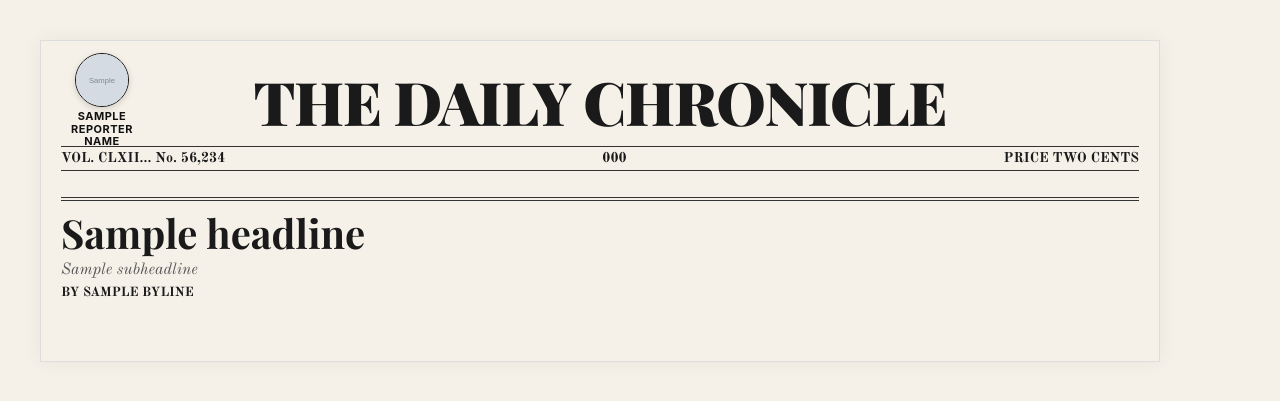
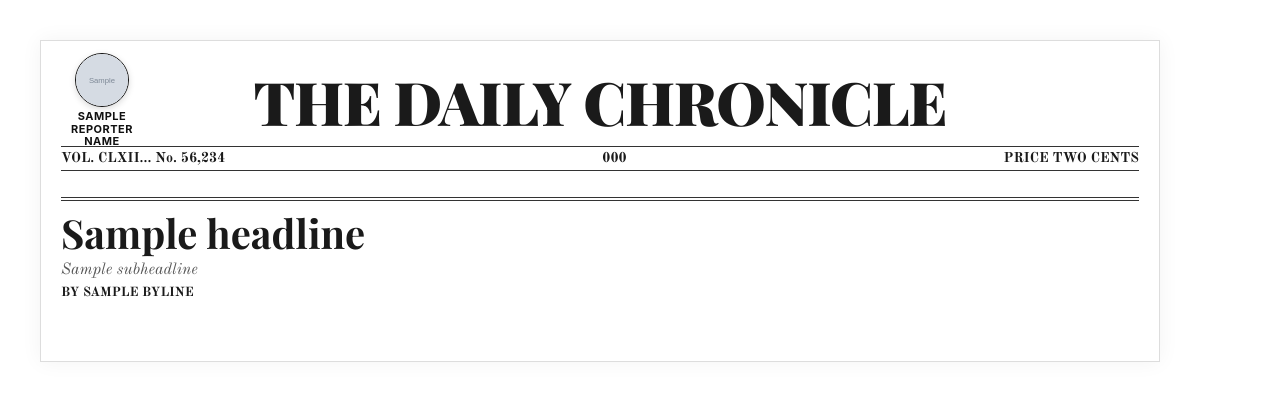
Before and after one commit to Mohitroyal/News-Backend, a Python web app: template app/renderer/templates/classic.html in a window 1280 px wide. Shown: the top 401 px of the page. Run offline with Jinja, Linux system fonts and the light colour scheme; the template is opened without the code that fills it: most values are stand-ins (such as "Sample title", 1, 10 or a date in 2020); grey boxes marked "Sample" are stand-in pictures.

Commit message:
Update clipping background to pure white across all templates and render service

```diff
--- a/app/renderer/templates/bharath_reporter/styles.css
+++ b/app/renderer/templates/bharath_reporter/styles.css
@@ -2,8 +2,8 @@
 
 /* Color Theme: Saffron, Gold, Crimson accents, Warm BroadSheet Paper Background */
 :root {
-    --bg-color: #F5F1E8;
-    --paper-color: #F5F1E8;
+    --bg-color: #FFFFFF;
+    --paper-color: #FFFFFF;
     --text-color: #000000;
     --accent-color: #e67e22; /* Saffron/Orange */
     --accent-dark: #A30000;
--- a/app/renderer/templates/classic.html
+++ b/app/renderer/templates/classic.html
@@ -6,7 +6,7 @@
         @import url('https://fonts.googleapis.com/css2?family=Playfair+Display:wght@700;900&family=Old+Standard+TT:ital,wght@0,400;0,700;1,400&family=Noto+Sans:wght@400;700&display=swap');
 
         body {
-            background-color: #F5F1E8;
+            background-color: #FFFFFF;
             color: #1a1a1a;
             font-family: 'Old Standard TT', serif;
             margin: 0;
@@ -17,7 +17,7 @@
         .newspaper-container {
             border: 1px solid #ddd;
             padding: 20px;
-            background: #F5F1E8;
+            background: #FFFFFF;
             box-shadow: 0 0 20px rgba(0,0,0,0.05);
         }
 
--- a/app/renderer/templates/master_layout.html
+++ b/app/renderer/templates/master_layout.html
@@ -201,7 +201,8 @@
         :root {
             --primary-color: {{ primary_color | default('#000000') }};
             --accent-color: {{ accent_color | default('#333333') }};
-            --bg-color: #F5F1E8;
+            --bg-color: #FFFFFF;
+            --paper-color: #FFFFFF;
             --text-color: #000000;
             --border-color: #333333;
 
--- a/app/renderer/templates/national_news/styles.css
+++ b/app/renderer/templates/national_news/styles.css
@@ -2,8 +2,8 @@
 
 /* Color Theme: Royal Midnight Navy, Ivory White, Classic Charcoal, Gold accents */
 :root {
-    --bg-color: #F5F1E8;
-    --paper-color: #F5F1E8;
+    --bg-color: #FFFFFF;
+    --paper-color: #FFFFFF;
     --text-color: #000000;
     --accent-color: #0a192f; /* Deep Navy */
     --gold-color: #b38f32;
--- a/app/renderer/templates/rti_express/styles.css
+++ b/app/renderer/templates/rti_express/styles.css
@@ -2,8 +2,8 @@
 
 /* Color Theme: Bold Crimson Red, Stark Black, Ash White Paper Background */
 :root {
-    --bg-color: #F5F1E8;
-    --paper-color: #F5F1E8;
+    --bg-color: #FFFFFF;
+    --paper-color: #FFFFFF;
     --text-color: #000000;
     --accent-color: #a30000;
     /* Bold Red */
--- a/newspaper_clipping_fixed.html
+++ b/newspaper_clipping_fixed.html
@@ -11,8 +11,8 @@
     <style>
         /* ─── DESIGN TOKENS ─────────────────────────────────────── */
         :root {
-            --bg:         #F5F1E8;
-            --paper:      #F5F1E8;
+            --bg:         #FFFFFF;
+            --paper:      #FFFFFF;
             --ink:        #000000;
             --accent:     #0a192f;
             --gold:       #b38f32;
```
Also changed, not shown: app/services/render_service.py (+18 -18 lines), 2 other files.
